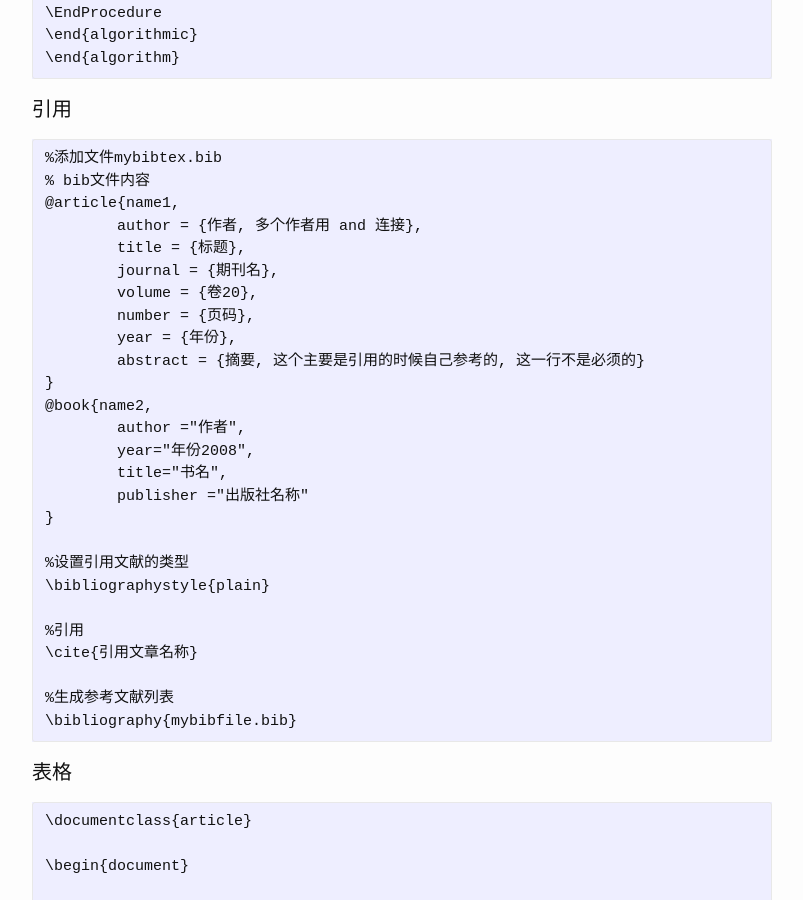
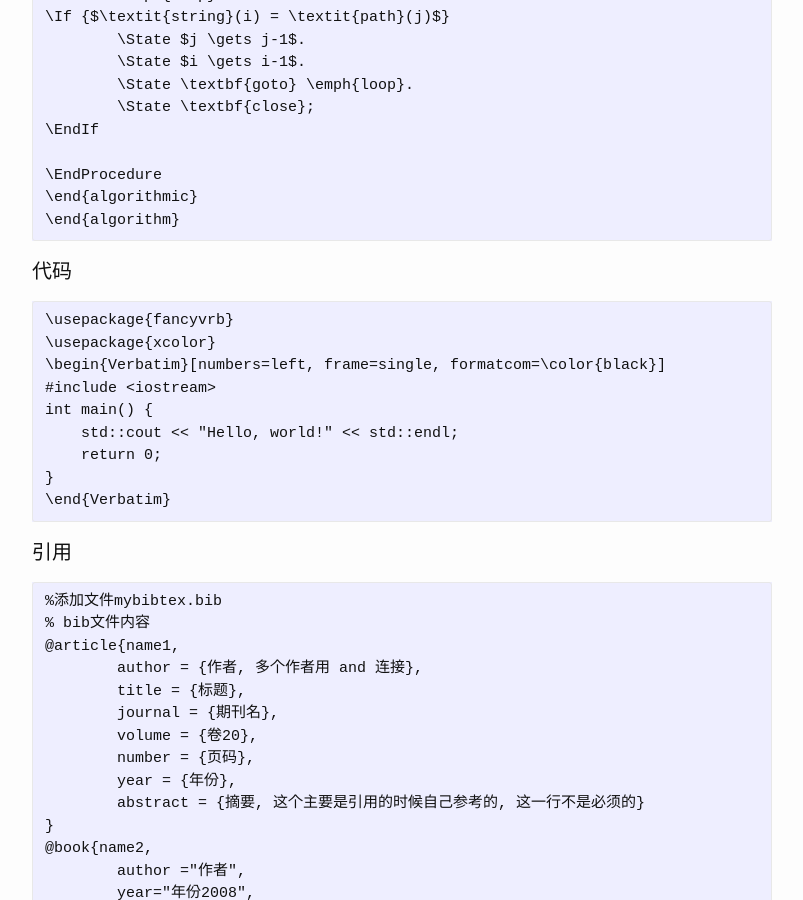
Before and after one commit to josephstalin117/josephstalin117.github.io, a Jekyll site: the page built from _posts/2018-6-23-latex.markdown, in a window 1280 px wide and 900 px high, scrolled down 11808 px. Shown: the whole window, without its empty margins (238-1041 px from the left). Built offline with Jekyll 4.4.1, drawn with Linux system fonts in a browser that asks for light colours; formulas are drawn with MathJax 3; some of the changed text lies outside the part shown.

Commit message:
update latex

````diff
--- a/_posts/2018-6-23-latex.markdown
+++ b/_posts/2018-6-23-latex.markdown
@@ -294,6 +294,14 @@
 \sqrt{a+b}
 ```
 
+导数
+```
+求导
+$\mathrm{d}$
+偏导
+$\partial$
+```
+
 上标^
 $a^3$
 ```
@@ -534,6 +542,19 @@
 \EndProcedure
 \end{algorithmic}
 \end{algorithm}
+```
+
+#### 代码
+```
+\usepackage{fancyvrb}
+\usepackage{xcolor}
+\begin{Verbatim}[numbers=left, frame=single, formatcom=\color{black}]
+#include <iostream>
+int main() {
+    std::cout << "Hello, world!" << std::endl;
+    return 0;
+}
+\end{Verbatim}
 ```
 
 #### 引用
````
